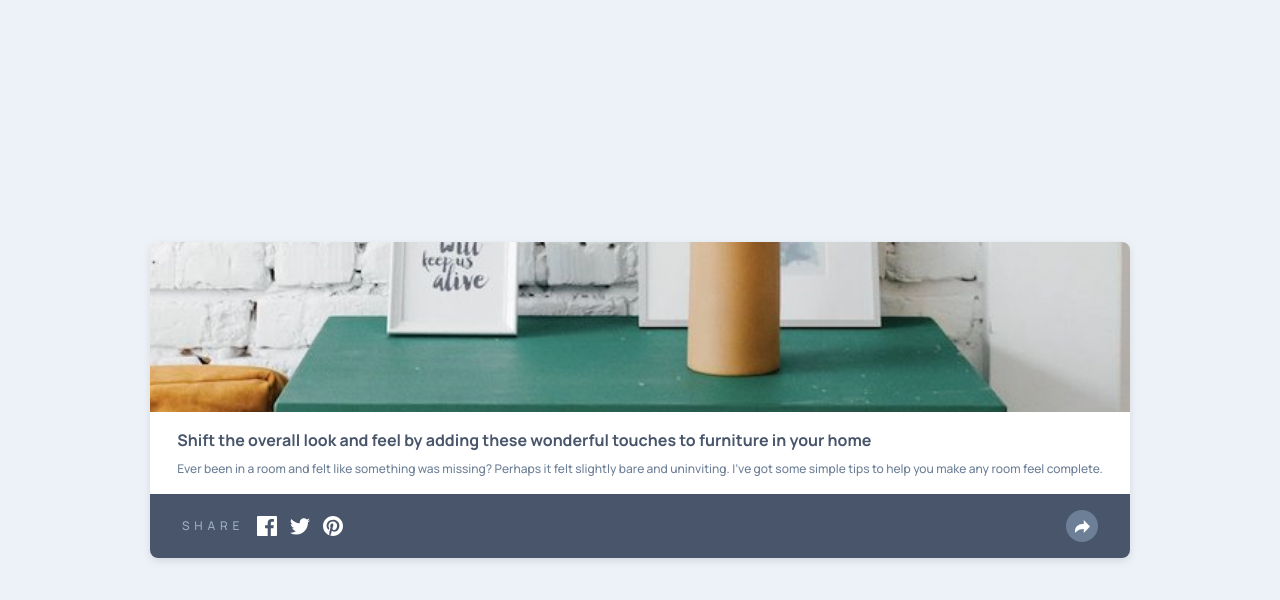
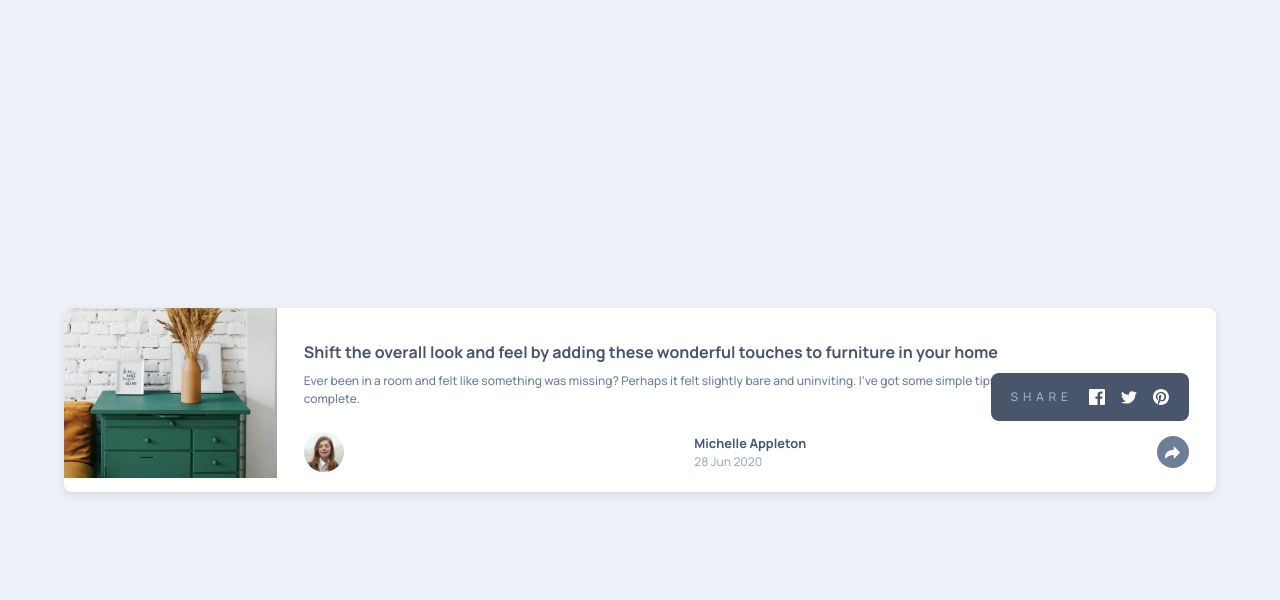
Before and after one commit to ronaldyonggi/article-preview-component-fm, a React (Vite) app: page / in a window 1280 px wide. Both pictures are taken after a click on the button "Share". Shown: the top 600 px of the page. Built offline with nearby package versions, Linux system fonts and the light colour scheme.

Commit message:
modify for pop-up styling

```diff
--- a/src/components/Card/Card.module.css
+++ b/src/components/Card/Card.module.css
@@ -22,6 +22,7 @@
   font-size: 1rem;
   font-weight: 700;
   line-height: 1.5;
+  margin-top: 1rem;
 }
 
 .description {
@@ -32,7 +33,40 @@
   margin-top: 0.5rem;
 }
 
-.footerContainer {
-  height: 4rem;
-  padding: 2rem;
+.authorInfo {
+  display: flex;
+  align-items: center;
+  justify-content: space-between;
+  /* border: 2px solid red; */
+  margin-top: 1.5rem;
+  margin-bottom: 0.2rem;
 }
+
+.authorImage {
+  border-radius: 50%;
+  width: 2.5rem;
+}
+
+.authorName {
+  color: var(--color-very-dark-grayish-blue);
+  font-size: 0.8rem;
+  font-weight: 700;
+  line-height: 1.5;
+}
+
+.date {
+  color: var(--color-grayish-blue);
+  font-size: 0.75rem;
+  font-weight: 500;
+  line-height: 1.5;
+}
+
+@media screen and (min-width: 400px) {
+  .container {
+    display: flex;
+  }
+
+  .content {
+    flex: 1;
+  }
+}
--- a/src/components/Card/Card.tsx
+++ b/src/components/Card/Card.tsx
@@ -1,8 +1,8 @@
 import decoration from '../..//assets/images/drawers.jpg';
 import styles from './Card.module.css';
-import ActiveSection from './ActiveSection/ActiveSection';
+import avatar from '../../assets/images/avatar-michelle.jpg';
 import { useState } from 'react';
-import Profile from './Profile/Profile';
+import ShareButton from './ShareButton/ShareButton';
 
 export default function Card() {
   const [isActive, setIsActive] = useState(false);
@@ -13,11 +13,13 @@ export default function Card() {
 
   return (
     <div className={styles.container}>
-      <img
-        src={decoration}
-        alt='Green dresser with decorative items'
-        className={styles.image}
-      />
+      <div className={styles.imageContainer}>
+        <img
+          src={decoration}
+          alt='Green dresser with decorative items'
+          className={styles.image}
+        />
+      </div>
       <div className={styles.content}>
         <h1 className={styles.title}>
           Shift the overall look and feel by adding these wonderful touches to
@@ -28,13 +30,19 @@ export default function Card() {
           felt slightly bare and uninviting. I've got some simple tips to help
           you make any room feel complete.
         </p>
-
+        <div className={styles.authorInfo}>
+          <img
+            src={avatar}
+            alt='Avatar of Michelle'
+            className={styles.authorImage}
+          />
+          <div className={styles.authorText}>
+            <p className={styles.authorName}>Michelle Appleton</p>
+            <p className={styles.date}>28 Jun 2020</p>
+          </div>
+          <ShareButton isActive={isActive} toggleActive={toggleActive} />
+        </div>
       </div>
-      {isActive ? (
-        <ActiveSection toggleActive={toggleActive} />
-      ) : (
-        <Profile toggleActive={toggleActive} />
-      )}
     </div>
   );
 }
--- a/src/components/Card/Profile/Profile.module.css
+++ b/src/components/Card/Profile/Profile.module.css
@@ -4,25 +4,7 @@
   justify-content: space-between;
 }
 
-.authorName {
-  color: var(--color-very-dark-grayish-blue);
-  font-size: 0.8rem;
-  font-weight: 700;
-  line-height: 1.5;
-}
 
 img {
   width: 2.5rem;
 }
-
-.date {
-  color: var(--color-grayish-blue);
-  font-size: 0.75rem;
-  font-weight: 500;
-  line-height: 1.5;
-}
-
-.authorImage {
-  border-radius: 50%;
-  max-width: 3rem;
-}
--- a/src/components/Card/ShareButton/ShareButton.module.css
+++ b/src/components/Card/ShareButton/ShareButton.module.css
@@ -1,3 +1,7 @@
+.container {
+  position: relative;
+}
+
 .button {
   border: none;
   border-radius: 50%;
@@ -8,8 +12,35 @@
   align-items: center;
   justify-content: center;
   cursor: pointer;
+  transition: background-color 0.3s ease;
 }
 
 .buttonActive {
   background-color: var(--color-desaturated-dark-blue);
 }
+
+.shareSection {
+  position: absolute;
+  background-color: var(--color-very-dark-grayish-blue);
+  display: flex;
+  align-items: center;
+  right: 0;
+  bottom: 100%;
+  padding: 15px 20px;
+  border-radius: 8px;
+  margin-bottom: 15px;
+  gap: 1rem;
+}
+
+
+.shareText {
+  color: var(--color-grayish-blue);
+  font-size: 0.75rem;
+  font-weight: 500;
+  text-transform: uppercase;
+  letter-spacing: 0.3rem;
+}
+
+.icon {
+  width: 1rem;
+}
--- a/src/components/Card/ShareButton/ShareButton.tsx
+++ b/src/components/Card/ShareButton/ShareButton.tsx
@@ -1,4 +1,7 @@
 import styles from './ShareButton.module.css';
+import facebookIcon from '../../../assets/images/icon-facebook.svg';
+import twitterIcon from '../../../assets/images/icon-twitter.svg';
+import pinterestIcon from '../../../assets/images/icon-pinterest.svg';
 
 interface ShareButtonProps {
   isActive: boolean;
@@ -12,9 +15,11 @@ export default function ShareButton({
   const fill = isActive ? '#FFF' : '#6E8098';
 
   return (
+    <div className={styles.container}>
       <button
         className={`${styles.button} ${isActive && styles.buttonActive}`}
         onClick={toggleActive}
+        aria-label='Share'
       >
         <svg xmlns='http://www.w3.org/2000/svg' width='15' height='13'>
           <path
@@ -23,5 +28,20 @@ export default function ShareButton({
           />
         </svg>
       </button>
+      {isActive && (
+        <div className={styles.shareSection}>
+          <span className={styles.shareText}>Share</span>
+          <a href='#' aria-label='Share on Facebook' className={styles.icon}>
+            <img src={facebookIcon} alt='Facebook icon' />
+          </a>
+          <a href='#' aria-label='Share on Twitter' className={styles.icon}>
+            <img src={twitterIcon} alt='Twitter icon' />
+          </a>
+          <a href='#' aria-label='Share on Pinterest' className={styles.icon}>
+            <img src={pinterestIcon} alt='Pinterest icon' />
+          </a>
+        </div>
+      )}
+    </div>
   );
 }
```
Lines whose indentation alone changed are shown as unchanged.
